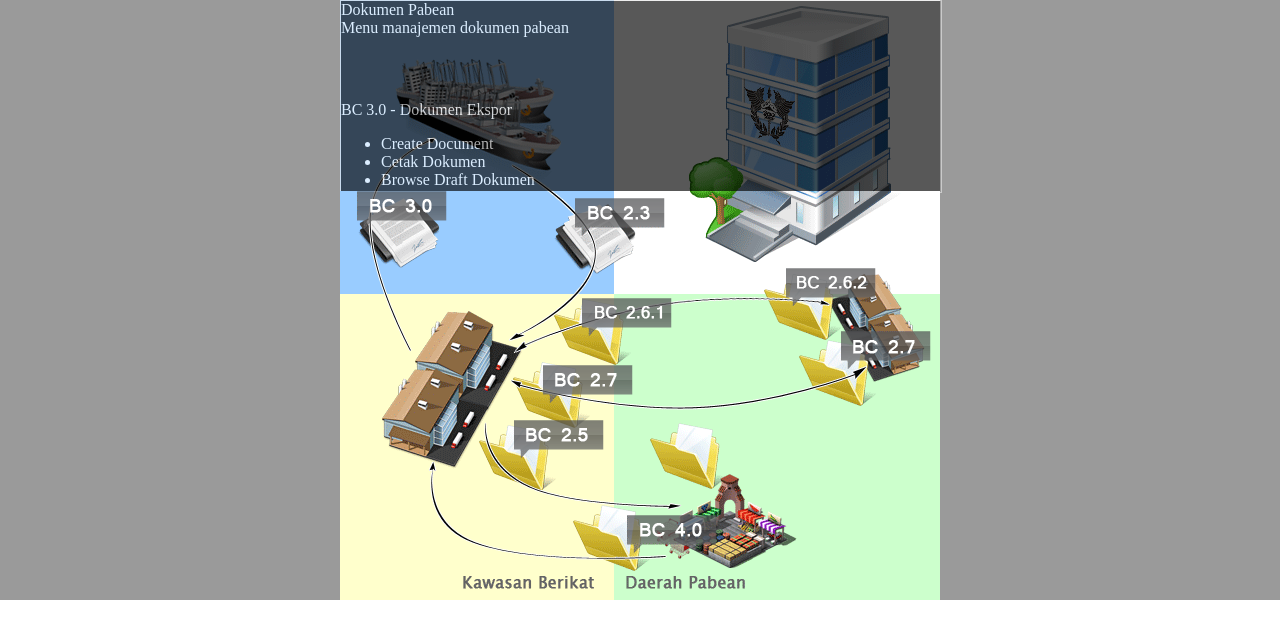
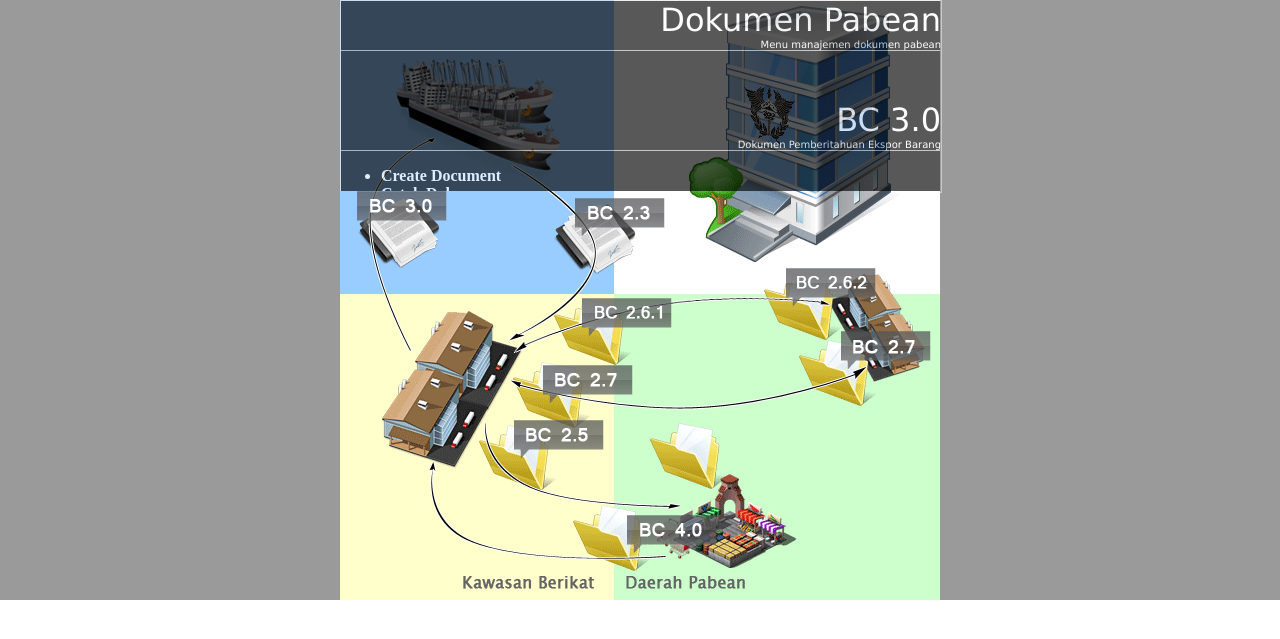
Before and after one commit to tejo-ak/warehouse, a Django app: template wsgi/openshift/template/inventory/dokumen_css.html in a window 1280 px wide. Shown: the top 639 px of the page. Run offline with Django 3.2, Linux system fonts and the light colour scheme; the template is opened without the code that fills it, so the values that code supplies are empty.

Commit message:
rotator do

```diff
--- a/wsgi/openshift/template/inventory/dokumen_css.html
+++ b/wsgi/openshift/template/inventory/dokumen_css.html
@@ -307,6 +307,30 @@ div.name-dokumen-css-dokumen-css033 {
     color: white;
 }
 
+.linkable {
+    font-weight: bold;
+    cursor: pointer;
+    text-decoration: none;
+}
+
+.linkable:hover {
+    font-weight: bold;
+    text-decoration: underline;
+}
+
+.paneTitle {
+    font-weight: bold;
+    font: 32px verdana;
+    text-align: right;
+}
+
+.paneSubTitle {
+    font-weight: lighter;
+    font: 10px verdana;
+    border-bottom: 1px solid #ababab;
+    text-align: right;
+}
+
 -->
 </style>
 <!-- End Save for Web Styles -->
@@ -318,25 +342,31 @@ div.name-dokumen-css-dokumen-css033 {
         <div class="name-dokumen-css-dokumen-css"
              style="background-image: url('../site_media/images/name_dokumen_css_dokumen_cs.png')">
             <div style="background-color: #000000;opacity: 0.65">
-                <div style="width:100%;height:100%;background-color: transparent;" align="left" dojoType="dojox.widget.AutoRotator"
+                <div style="width:100%;height:100%;background-color: transparent;" align="left"
+                     dojoType="dojox.widget.AutoRotator"
                      class="rotator" id="myAutoRotator2"
-                     transition='dojox.widget.rotator.slideLeft'
+                     transition='dojox.widget.rotator.slidIt'
                      data-dojo-props="duration:2500">
-                    <div style="width:100%;" class="pane pane0">Dokumen Pabean<br/>Menu manajemen dokumen pabean</div>
-                    <div style="width:100%;" class="pane pane2" transition="transition:'dojox.widget.rotator.slideLeft">
-                        BC 3.0 - Dokumen Ekspor<br/>
+                    <div style="width:100%;" class="pane pane0">
+                        <div class="paneTitle">Dokumen Pabean</div>
+                        <div class="paneSubTitle">Menu manajemen dokumen pabean</div>
+                    </div>
+                    <div style="width:100%;height:100%" class="pane pane2" transition="dojox.widget.rotator.slidIt">
+                        <div class="paneTitle">BC 3.0</div>
+                        <div class="paneSubTitle">Dokumen Pemberitahuan Ekspor Barang</div>
                         <ul>
-                            <li>Create Document</li>
-                            <li>Cetak Dokumen</li>
-                            <li>Browse Draft Dokumen</li>
+                            <li class="linkable">Create Document</li>
+                            <li class="linkable">Cetak Dokumen</li>
+                            <li class="linkable">Browse Draft Dokumen</li>
                         </ul>
                     </div>
-                    <div style="width:100%;" class="pane pane1" transition="transition:'dojox.widget.rotator.slideLeft">
-                        BC 2.3 - Dokumen Impor dengan Fasilitas Penangguhan<br/>
+                    <div style="width:100%;height:100%;" class="pane pane1" transition="dojox.widget.rotator.slidIt">
+                        <div class="paneTitle">BC 2.3</div>
+                        <div class="paneSubTitle">Dokumen Pemberitahuan Impor dengan Fasilitas Penangguhan</div>
                         <ul>
-                            <li>Create Document</li>
-                            <li>Cetak Dokumen</li>
-                            <li>Browse Draft Dokumen</li>
+                            <li class="linkable">Create Document</li>
+                            <li class="linkable">Cetak Dokumen</li>
+                            <li class="linkable">Browse Draft Dokumen</li>
                         </ul>
                     </div>
                 </div>
@@ -441,6 +471,5 @@ div.name-dokumen-css-dokumen-css033 {
     </div>
     <!-- End Save for Web Slices -->
 </div>
-
 </body>
 </html>
```
Also changed, not shown: wsgi/openshift/inventory/static/lib/MyFade.js (+15 -63 lines), wsgi/openshift/inventory/static/mod/ivt/StartApp.js (+6 -2 lines).
